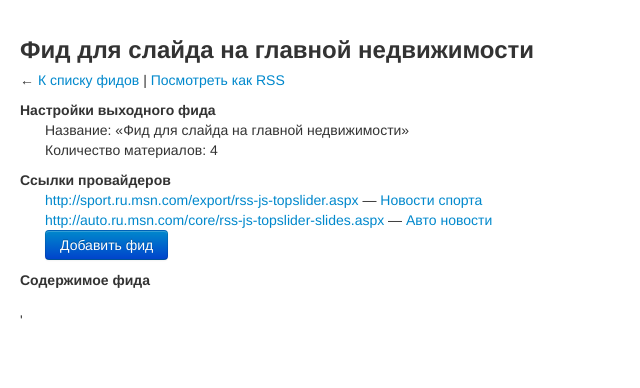
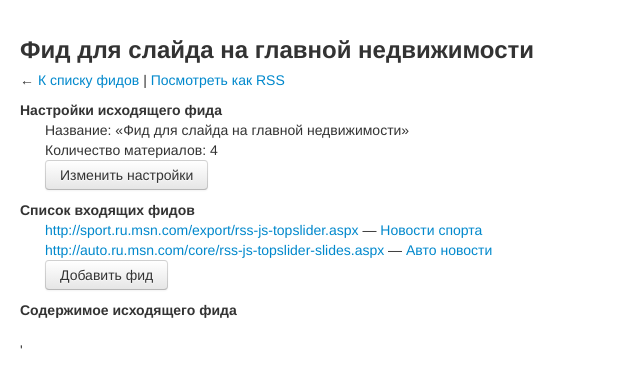
Before and after one commit to alex-maximumweb/msnrealty, a PHP site: page /viewfeed.php?feedid=1&viewtype=table in a window 1280 px wide. Shown: the top 388 px of the page, without its empty margins (0-640 px from the left). Run offline with PHP 8.4, Linux system fonts and the light colour scheme; data comes from the database, SQL or seed files in the repository; data that the repository does not hold is empty.

Commit message:
minor changes

```diff
--- a/viewfeed.php
+++ b/viewfeed.php
@@ -66,20 +66,21 @@
 		case 'table':
 			include_once( $_PATH['include']."/header.inc.php");
 			echo "<h3>".$_PRESETS['feed_title']."</h3>";
-			echo "&larr; <a href=\"".$_URL['siteroot']."/\">К списку фидов</a> | <a href=\"".$_URL['siteroot']."./viewfeed.php?feedid=".$_GET['feedid']."\">Посмотреть как RSS</a>";
-			echo "<h5>Настройки выходного фида</h5>";
+			echo "&larr; <a href=\"".$_URL['siteroot']."/\">К списку фидов</a> | <a href=\"".$_URL['siteroot']."/viewfeed.php?feedid=".$_GET['feedid']."\">Посмотреть как RSS</a>";
+			echo "<h5>Настройки исходящего фида</h5>";
 			echo "<ul>";
 				echo "<li>Название: &laquo;".$_PRESETS['feed_title']."&raquo;</li>";
 				echo "<li>Количество материалов: ".$_PRESETS['items_total']."</li>";
+				echo "<li><a href='#' class='btn' data-toggle='modal'>Изменить настройки</a></li>";
 			echo "</ul>";
-			echo "<h5>Ссылки провайдеров</h5>";
+			echo "<h5>Список входящих фидов</h5>";
 			echo "<ul>";
 			foreach( $feeds['urls'] as $key => $value ) {
 					echo "<li><a href=\"".$value."\" target=\"_blank\">".$value."</a> &mdash; <a href=\"/providers.php?providerid=".$feeds['providerids'][$key]."\">".$feeds['titles'][$key]."</a></li>";
 			}
-			echo "<li><a href='#add-feed' button' class='btn btn-primary' data-toggle='modal' />Добавить фид</a></li>";
+			echo "<li><a href='#add-feed' class='btn' data-toggle='modal' />Добавить фид</a></li>";
 			echo "</ul>";
-			echo "<h5>Содержимое фида</h5>";
+			echo "<h5>Содержимое исходящего фида</h5>";
 			echo "
 				<table class='table table-condensed'>
 			";
```
